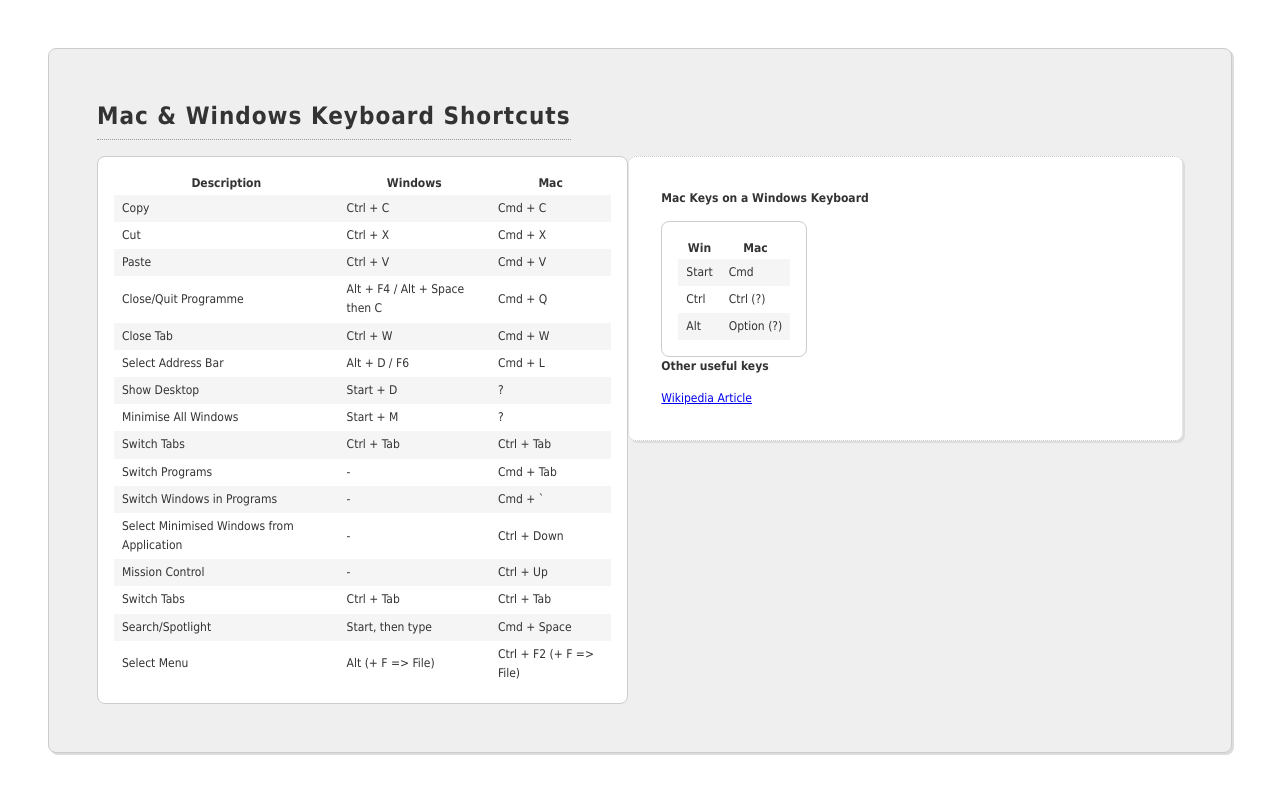
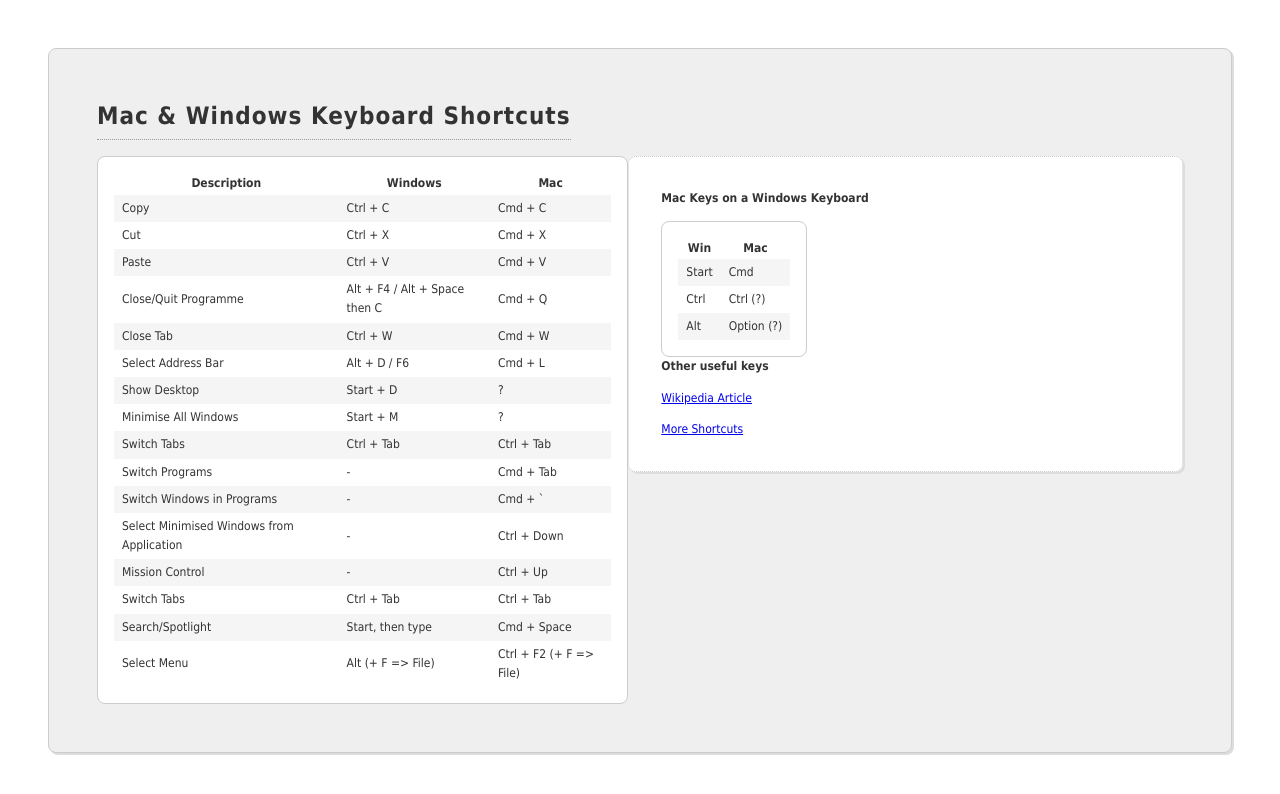
Before and after one commit to blackthorn87/keyboard-shortcuts, a plain HTML site: page index.html in a window 1280 px wide. Drawn offline with Linux system fonts and the light colour scheme.

Commit message:
added extra link to other shortcuts

```diff
--- a/index.html
+++ b/index.html
@@ -31,6 +31,7 @@
 			</table>
 			<p><strong>Other useful keys</strong></p>
 			<p><a href="https://en.wikipedia.org/wiki/Table_of_keyboard_shortcuts">	Wikipedia Article</a></p>
+			<p><a href="http://www.westwind.com/reference/OS-X/keyboard-shortcuts.html" target="_blank">More Shortcuts</a></p>
 		</div>
 
 		<div class="content">
```
